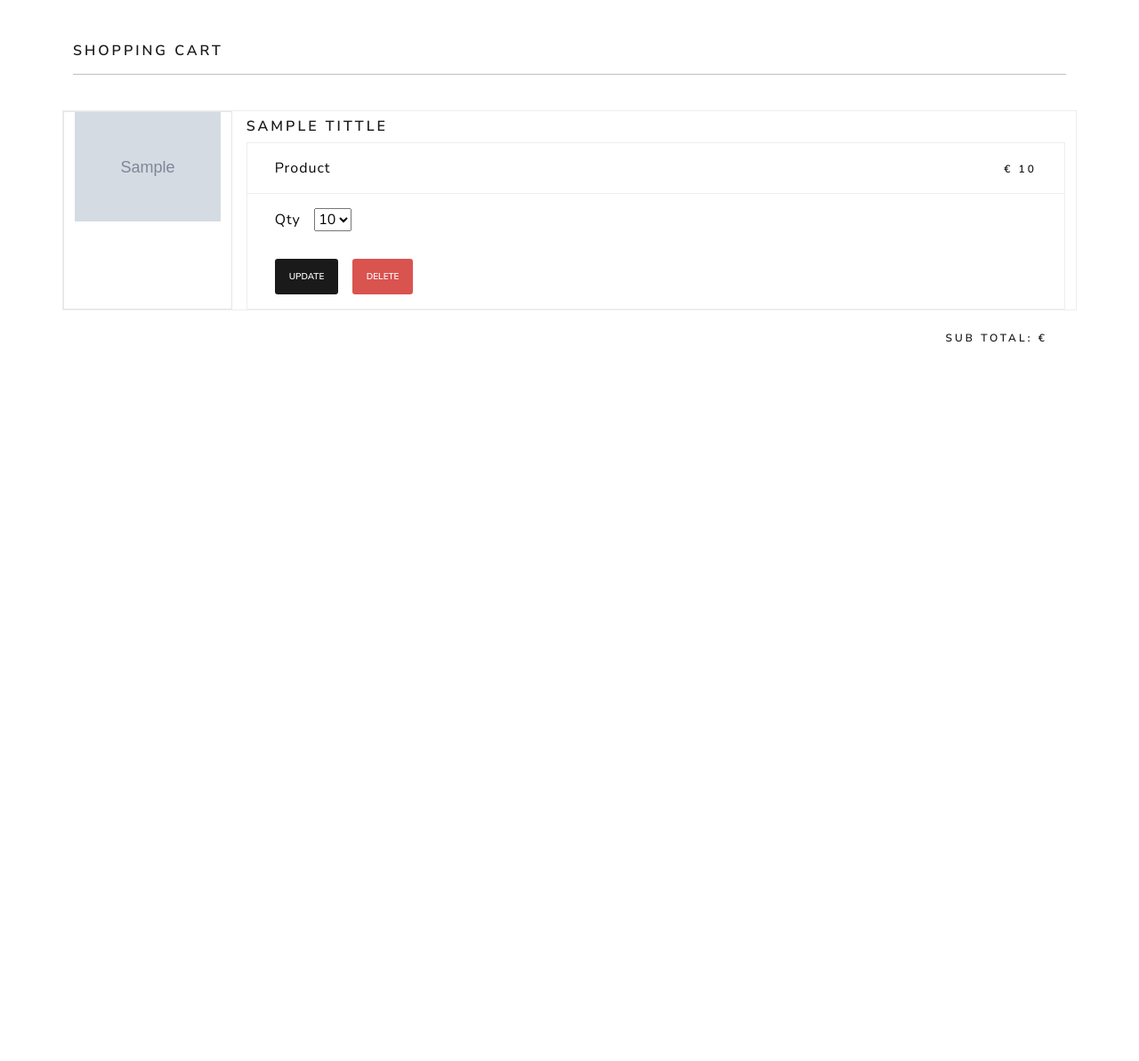
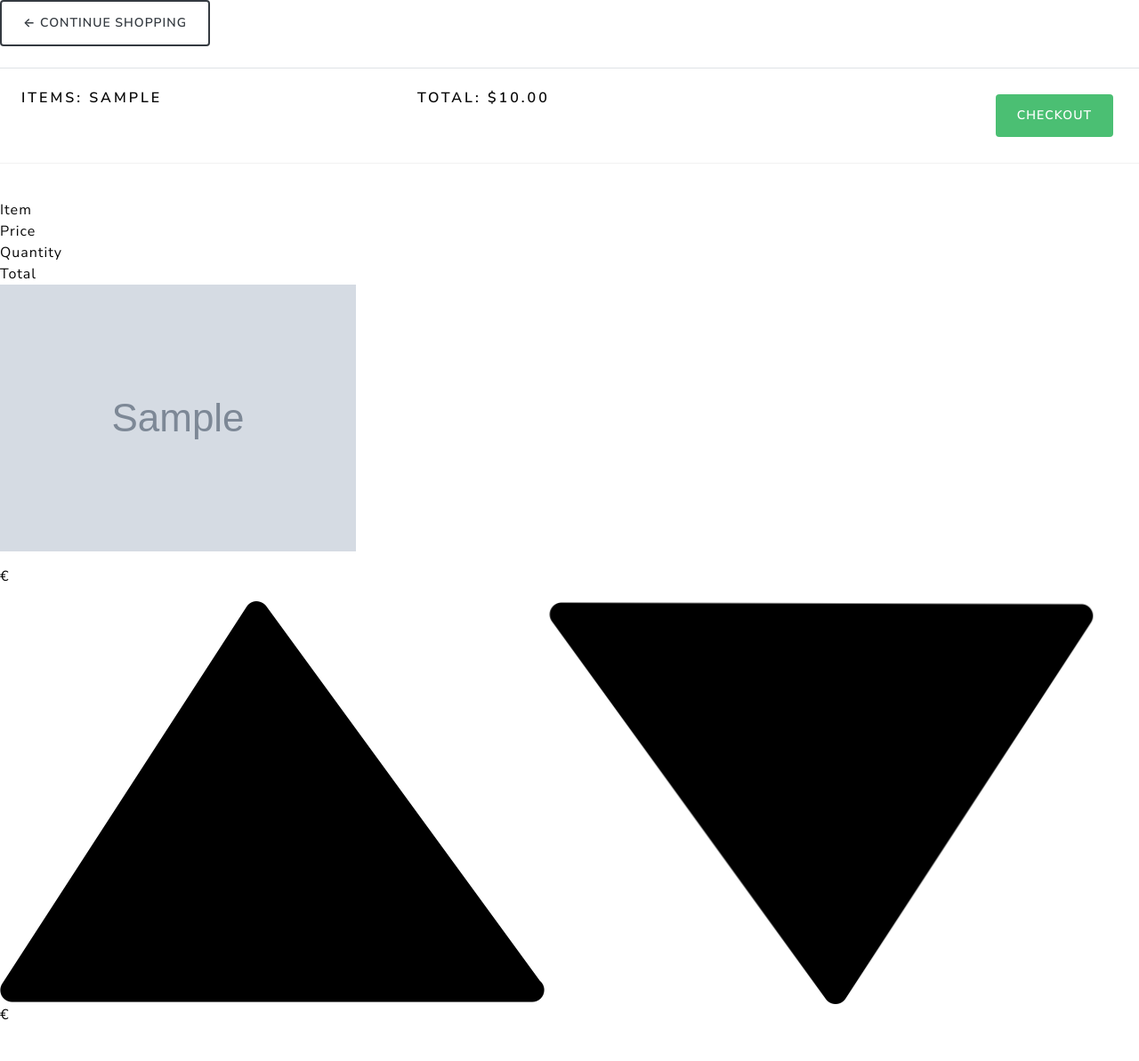
Before and after one commit to JoseParra28/Louis., a Django app: template cart/templates/cart/cart-summary.html in a window 1280 px wide. Shown: the part 138-1331 px from the top of the page at 89% size. Before the commit the page ends 523 px from the top, so only its background shows below. Run offline with Django 4.2, Linux system fonts and the light colour scheme; the template is opened without the code that fills it: most values are stand-ins (such as "Sample title", 1, 10 or a date in 2020); grey boxes marked "Sample" are stand-in pictures; lists and menus that the app fills with data are empty; some libraries are stand-ins or nearby versions.

Commit message:
add a checkout page

```diff
--- a/cart/templates/cart/cart-summary.html
+++ b/cart/templates/cart/cart-summary.html
@@ -5,8 +5,56 @@
 
 
 {% block content %}
+<div class="row">
+  <div class="col-lg-12">
+    <div class="box-element">
 
+      <a  class="btn btn-outline-dark" href="{% url 'store' %}">&#x2190; Continue Shopping</a>
 
+      <br>
+      <br>
+      <table class="table">
+        <tr>
+          <th><h5>Items: <strong>{{order.get_cart_items}}</strong></h5></th>
+          <th><h5>Total:<strong> ${{order.get_cart_total|floatformat:2}}</strong></h5></th>
+          <th>
+            <a  style="float:right; margin:5px;" class="btn btn-success" href="">Checkout</a>
+          </th>
+        </tr>
+      </table>
+
+    </div>
+
+    <br>
+    <div class="box-element">
+      <div class="cart-row">
+        <div style="flex:2"></div>
+        <div style="flex:2"><strong>Item</strong></div>
+        <div style="flex:1"><strong>Price</strong></div>
+        <div style="flex:1"><strong>Quantity</strong></div>
+        <div style="flex:1"><strong>Total</strong></div>
+      </div>
+      {% for item in items %}
+      <div class="cart-row">
+        <div style="flex:2"><img class="row-image" src="{{item.product.imageURL}}"></div>
+        <div style="flex:2"><p></p></div>
+        <div style="flex:1"><p>€</p></div>
+        <div style="flex:1">
+          <p class="quantity"></p>
+          <div class="quantity">
+            <img data-product="{{item.product.id}}" data-action="add" class="chg-quantity update-cart" src="{% static  'media/arrow-up.png' %}">
+
+            <img data-product="{{item.product.id}}" data-action="remove" class="chg-quantity update-cart" src="{% static  'media/arrow-down.png' %}">
+          </div>
+        </div>
+        <div style="flex:1"><p>€</p></div>
+      </div>
+      {% endfor %}
+    </div>
+  </div>
+</div>
+
+<!--
 <main class="pt-5">
 
     <div class="container">
@@ -104,7 +152,7 @@
 
       <div class="col-12 text-end">
 
-        <div class="h6 fw-bold"> Sub total: €
+        <div class="h6 fw-bold"> Sub total: € -->
 
           <div id="total" class="d-inline-flex"> <!-- cart.get_total --> </div></div>
 
--- a/store/templates/store/base.html
+++ b/store/templates/store/base.html
@@ -33,6 +33,11 @@
         <script src="https://cdn.jsdelivr.net/npm/bootstrap@5.2.2/dist/js/bootstrap.bundle.min.js" integrity="sha384-OERcA2EqjJCMA+/3y+gxIOqMEjwtxJY7qPCqsdltbNJuaOe923+mo//f6V8Qbsw3" crossorigin="anonymous"></script>
 	    <script src="https://maxcdn.bootstrapcdn.com/bootstrap/4.0.0/js/bootstrap.min.js"></script>
 
+        <script src="https://code.jquery.com/jquery-3.4.1.slim.min.js" integrity="sha384-J6qa4849blE2+poT4WnyKhv5vZF5SrPo0iEjwBvKU7imGFAV0wwj1yYfoRSJoZ+n" crossorigin="anonymous"></script>
+
+        <script src="https://cdn.jsdelivr.net/npm/popper.js@1.16.0/dist/umd/popper.min.js" integrity="sha384-Q6E9RHvbIyZFJoft+2mJbHaEWldlvI9IOYy5n3zV9zzTtmI3UksdQRVvoxMfooAo" crossorigin="anonymous"></script>
+
+        <script src="https://stackpath.bootstrapcdn.com/bootstrap/4.4.1/js/bootstrap.min.js" integrity="sha384-wfSDF2E50Y2D1uUdj0O3uMBJnjuUD4Ih7YwaYd1iqfktj0Uod8GCExl3Og8ifwB6" crossorigin="anonymous"></script>
 
 
         {% endblock %}
```
Also changed, not shown: store/templates/store/list-category.html (deleted, +0 -50 lines), cart/templates/cart/checkout.html (added), media/arrow-down.png (added), media/arrow-up.png (added), store/templates/store/products.html (deleted).
